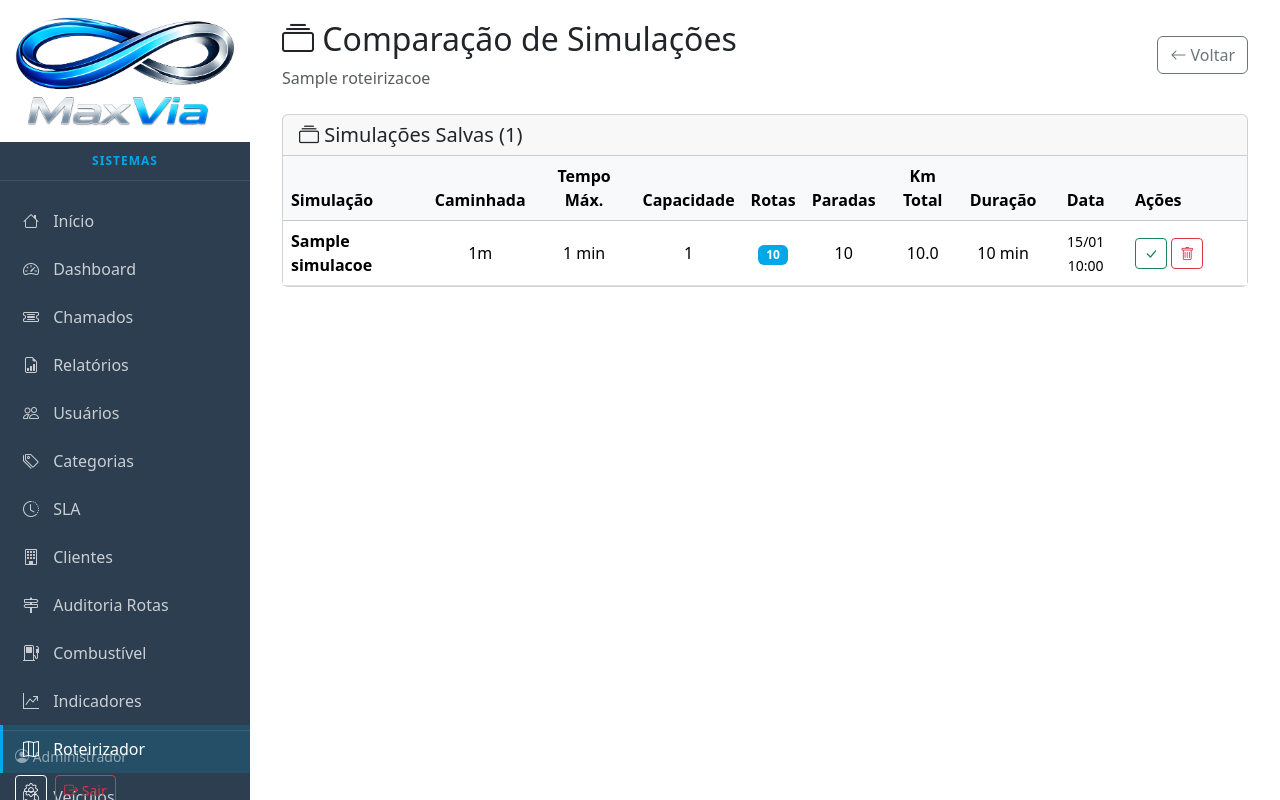
After one commit to cleverauditor/helpdesk, a Flask app: page /roteirizador/1/simulacoes in a window 1280 px wide. The commit adds this page. Run offline with Flask 3, Linux system fonts and the light colour scheme; a user stored in the database is signed in; tables that the repository leaves empty hold one stand-in row (values such as "Sample post").

Commit message:
feat: Sistema de simulações para comparar roteirizações
- Modelo Simulacao para armazenar snapshots de otimizações
- Salva simulação automaticamente ao recalcular
- Card de simulações na sidebar com botões Aplicar/Excluir
- Página de comparação com tabela de parâmetros vs resultados
- Restauração completa de simulação (rotas, paradas, horários)

Co-Authored-By: Claude Opus 4.6 <noreply@anthropic.com>

```diff
--- a/routes/roteirizador.py
+++ b/routes/roteirizador.py
@@ -6,6 +6,7 @@ import os
 import uuid
 import csv
 import io
+import json
 from functools import wraps
 from datetime import datetime, time
 
@@ -17,7 +18,7 @@ from flask_login import login_required, current_user
 from werkzeug.utils import secure_filename
 
 from models import (
-    db, Category, Roteirizacao, Passageiro, PontoParada, RoteiroPlanejado, Cliente, TipoVeiculo
+    db, Category, Roteirizacao, Passageiro, PontoParada, RoteiroPlanejado, Cliente, TipoVeiculo, Simulacao
 )
 import roteirizador_utils as rutils
 
@@ -207,6 +208,7 @@ def visualizar(id):
 
     api_key = current_app.config['GOOGLE_MAPS_API_KEY']
     tipos_veiculo = TipoVeiculo.query.filter_by(ativo=True).order_by(TipoVeiculo.capacidade).all()
+    simulacoes = rot.simulacoes.order_by(Simulacao.criado_em.desc()).all()
 
     return render_template('roteirizador/view.html',
                            rot=rot,
@@ -217,7 +219,8 @@ def visualizar(id):
                            total_falha=total_falha,
                            total_pendente=total_pendente,
                            api_key=api_key,
-                           tipos_veiculo=tipos_veiculo)
+                           tipos_veiculo=tipos_veiculo,
+                           simulacoes=simulacoes)
 
 
 # ============================================
@@ -518,6 +521,10 @@ def otimizar(id):
 def recalcular(id):
     rot = Roteirizacao.query.get_or_404(id)
 
+    # Salvar simulação atual antes de recalcular (se já otimizado)
+    if rot.status in ('otimizado', 'finalizado') and rot.total_rotas:
+        _salvar_simulacao(rot)
+
     # Atualizar parâmetros
     dist_max = request.form.get('distancia_maxima_caminhada', type=int)
     tempo_max = request.form.get('tempo_maximo_viagem', type=int)
@@ -541,8 +548,59 @@ def recalcular(id):
     rot.status = 'geocodificado'
     db.session.commit()
 
-    flash('Parâmetros atualizados. Clusterize e otimize novamente.', 'info')
+    flash('Simulação anterior salva. Clusterize e otimize com os novos parâmetros.', 'info')
     return redirect(url_for('roteirizador.visualizar', id=id))
+
+
+def _salvar_simulacao(rot):
+    """Salva o estado atual da roteirização como simulação"""
+    num = rot.simulacoes.count() + 1
+    nome = f'Simulação {num} - {rot.distancia_maxima_caminhada}m, Cap. {rot.capacidade_veiculo}'
+
+    # Snapshot dos dados das rotas e paradas
+    roteiros = rot.roteiros.filter_by(ativo=True).order_by(RoteiroPlanejado.ordem).all()
+    paradas = rot.paradas.filter_by(ativo=True).order_by(PontoParada.roteiro_id, PontoParada.ordem).all()
+
+    dados = {
+        'roteiros': [{
+            'nome': r.nome,
+            'ordem': r.ordem,
+            'distancia_km': r.distancia_km,
+            'duracao_minutos': r.duracao_minutos,
+            'total_passageiros': r.total_passageiros,
+            'capacidade_veiculo': r.capacidade_veiculo,
+            'horario_saida': r.horario_saida.strftime('%H:%M') if r.horario_saida else None,
+            'horario_chegada_destino': r.horario_chegada_destino.strftime('%H:%M') if r.horario_chegada_destino else None,
+            'polyline_encoded': r.polyline_encoded,
+        } for r in roteiros],
+        'paradas': [{
+            'nome': p.nome,
+            'endereco_referencia': p.endereco_referencia,
+            'lat': p.lat,
+            'lng': p.lng,
+            'ordem': p.ordem,
+            'roteiro_nome': next((r.nome for r in roteiros if r.id == p.roteiro_id), None),
+            'total_passageiros': p.total_passageiros,
+            'horario_chegada': p.horario_chegada.strftime('%H:%M') if p.horario_chegada else None,
+            'horario_partida': p.horario_partida.strftime('%H:%M') if p.horario_partida else None,
+        } for p in paradas],
+    }
+
+    simulacao = Simulacao(
+        roteirizacao_id=rot.id,
+        nome=nome,
+        distancia_maxima_caminhada=rot.distancia_maxima_caminhada,
+        tempo_maximo_viagem=rot.tempo_maximo_viagem,
+        horario_chegada=rot.horario_chegada,
+        capacidade_veiculo=rot.capacidade_veiculo,
+        total_rotas=rot.total_rotas,
+        total_paradas=rot.total_paradas,
+        distancia_total_km=rot.distancia_total_km,
+        duracao_total_minutos=rot.duracao_total_minutos,
+        dados_json=json.dumps(dados, ensure_ascii=False)
+    )
+    db.session.add(simulacao)
+    db.session.flush()
 
 
 # ============================================
@@ -828,3 +886,107 @@ def excluir(id):
     db.session.commit()
     flash('Roteirização excluída.', 'success')
     return redirect(url_for('roteirizador.lista'))
+
+
+# ============================================
+# SIMULAÇÕES
+# ============================================
+
+@roteirizador_bp.route('/<int:id>/simulacoes')
+@roteirizador_required
+def simulacoes(id):
+    rot = Roteirizacao.query.get_or_404(id)
+    sims = rot.simulacoes.order_by(Simulacao.criado_em.desc()).all()
+    tipos_veiculo = TipoVeiculo.query.filter_by(ativo=True).order_by(TipoVeiculo.capacidade).all()
+    return render_template('roteirizador/simulacoes.html', rot=rot, simulacoes=sims, tipos_veiculo=tipos_veiculo)
+
+
+@roteirizador_bp.route('/<int:id>/simulacao/<int:sim_id>/aplicar', methods=['POST'])
+@roteirizador_required
+def aplicar_simulacao(id, sim_id):
+    rot = Roteirizacao.query.get_or_404(id)
+    sim = Simulacao.query.get_or_404(sim_id)
+
+    if sim.roteirizacao_id != rot.id:
+        flash('Simulação não pertence a esta roteirização.', 'danger')
+        return redirect(url_for('roteirizador.visualizar', id=id))
+
+    # Salvar estado atual antes de aplicar (se otimizado)
+    if rot.status in ('otimizado', 'finalizado') and rot.total_rotas:
+        _salvar_simulacao(rot)
+
+    # Limpar dados atuais
+    RoteiroPlanejado.query.filter_by(roteirizacao_id=id).delete()
+    for p in rot.paradas.filter_by(ativo=True).all():
+        p.roteiro_id = None
+        p.ordem = None
+        p.horario_chegada = None
+        p.horario_partida = None
+
+    # Restaurar parâmetros
+    rot.distancia_maxima_caminhada = sim.distancia_maxima_caminhada
+    rot.tempo_maximo_viagem = sim.tempo_maximo_viagem
+    rot.horario_chegada = sim.horario_chegada
+    rot.capacidade_veiculo = sim.capacidade_veiculo
+    rot.total_rotas = sim.total_rotas
+    rot.total_paradas = sim.total_paradas
+    rot.distancia_total_km = sim.distancia_total_km
+    rot.duracao_total_minutos = sim.duracao_total_minutos
+
+    # Restaurar rotas e paradas do JSON
+    dados = json.loads(sim.dados_json)
+
+    roteiro_map = {}
+    for rd in dados.get('roteiros', []):
+        roteiro = RoteiroPlanejado(
+            roteirizacao_id=id,
+            nome=rd['nome'],
+            ordem=rd['ordem'],
+            distancia_km=rd['distancia_km'],
+            duracao_minutos=rd['duracao_minutos'],
+            total_passageiros=rd['total_passageiros'],
+            capacidade_veiculo=rd['capacidade_veiculo'],
+            polyline_encoded=rd.get('polyline_encoded'),
+        )
+        if rd.get('horario_saida'):
+            h, m = rd['horario_saida'].split(':')
+            roteiro.horario_saida = time(int(h), int(m))
+        if rd.get('horario_chegada_destino'):
+            h, m = rd['horario_chegada_destino'].split(':')
+            roteiro.horario_chegada_destino = time(int(h), int(m))
+        db.session.add(roteiro)
+        db.session.flush()
+        roteiro_map[rd['nome']] = roteiro.id
+
+    # Restaurar atribuições das paradas
+    for pd in dados.get('paradas', []):
+        parada = rot.paradas.filter_by(nome=pd['nome'], lat=pd['lat'], lng=pd['lng']).first()
+        if parada and pd.get('roteiro_nome') in roteiro_map:
+            parada.roteiro_id = roteiro_map[pd['roteiro_nome']]
+            parada.ordem = pd['ordem']
+            if pd.get('horario_chegada'):
+                h, m = pd['horario_chegada'].split(':')
+                parada.horario_chegada = time(int(h), int(m))
+            if pd.get('horario_partida'):
+                h, m = pd['horario_partida'].split(':')
+                parada.horario_partida = time(int(h), int(m))
+
+    rot.status = 'otimizado'
+    db.session.commit()
+
+    flash(f'Simulação "{sim.nome}" aplicada com sucesso!', 'success')
+    return redirect(url_for('roteirizador.visualizar', id=id))
+
+
+@roteirizador_bp.route('/<int:id>/simulacao/<int:sim_id>/excluir', methods=['POST'])
+@roteirizador_required
+def excluir_simulacao(id, sim_id):
+    sim = Simulacao.query.get_or_404(sim_id)
+    if sim.roteirizacao_id != id:
+        flash('Simulação não pertence a esta roteirização.', 'danger')
+        return redirect(url_for('roteirizador.visualizar', id=id))
+
+    db.session.delete(sim)
+    db.session.commit()
+    flash(f'Simulação "{sim.nome}" excluída.', 'success')
+    return redirect(url_for('roteirizador.visualizar', id=id))
--- /dev/null
+++ b/templates/roteirizador/simulacoes.html
@@ -0,0 +1,103 @@
+{% extends 'base.html' %}
+
+{% block title %}Simulações - {{ rot.nome }} - Sistemas MaxVia{% endblock %}
+
+{% block content %}
+<div class="d-flex justify-content-between align-items-center mb-4">
+    <div>
+        <h2><i class="bi bi-collection"></i> Comparação de Simulações</h2>
+        <p class="text-muted mb-0">{{ rot.nome }}</p>
+    </div>
+    <a href="{{ url_for('roteirizador.visualizar', id=rot.id) }}" class="btn btn-outline-secondary">
+        <i class="bi bi-arrow-left"></i> Voltar
+    </a>
+</div>
+
+<!-- Estado Atual -->
+{% if rot.status in ['otimizado', 'finalizado'] and rot.total_rotas %}
+<div class="card mb-4 border-primary">
+    <div class="card-header bg-primary text-white d-flex justify-content-between align-items-center">
+        <h5 class="mb-0"><i class="bi bi-star-fill"></i> Configuração Atual</h5>
+        <span class="badge bg-light text-primary">Ativa</span>
+    </div>
+    <div class="card-body">
+        <div class="row">
+            <div class="col-md-6">
+                <h6>Parâmetros</h6>
+                <table class="table table-sm">
+                    <tr><td class="text-muted">Dist. Caminhada</td><td><strong>{{ rot.distancia_maxima_caminhada }}m</strong></td></tr>
+                    <tr><td class="text-muted">Tempo Máx.</td><td><strong>{{ rot.tempo_maximo_viagem }} min</strong></td></tr>
+                    <tr><td class="text-muted">Chegada</td><td><strong>{{ rot.horario_chegada.strftime('%H:%M') }}</strong></td></tr>
+                    <tr><td class="text-muted">Capacidade</td><td><strong>{{ rot.capacidade_veiculo }} lug.</strong></td></tr>
+                </table>
+            </div>
+            <div class="col-md-6">
+                <h6>Resultados</h6>
+                <div class="row g-2">
+                    <div class="col-6"><div class="text-center p-2 bg-light rounded"><div class="h4 mb-0">{{ rot.total_rotas or 0 }}</div><small class="text-muted">Rotas</small></div></div>
+                    <div class="col-6"><div class="text-center p-2 bg-light rounded"><div class="h4 mb-0">{{ rot.total_paradas or 0 }}</div><small class="text-muted">Paradas</small></div></div>
+                    <div class="col-6"><div class="text-center p-2 bg-light rounded"><div class="h4 mb-0">{{ '%.1f'|format(rot.distancia_total_km) if rot.distancia_total_km else '-' }}</div><small class="text-muted">Km Total</small></div></div>
+                    <div class="col-6"><div class="text-center p-2 bg-light rounded"><div class="h4 mb-0">{{ rot.duracao_total_minutos or '-' }}</div><small class="text-muted">Min. Maior Rota</small></div></div>
+                </div>
+            </div>
+        </div>
+    </div>
+</div>
+{% endif %}
+
+<!-- Simulações Salvas -->
+{% if simulacoes %}
+<div class="card">
+    <div class="card-header"><h5 class="mb-0"><i class="bi bi-collection"></i> Simulações Salvas ({{ simulacoes|length }})</h5></div>
+    <div class="table-responsive">
+        <table class="table table-hover mb-0 align-middle">
+            <thead class="table-light">
+                <tr>
+                    <th>Simulação</th>
+                    <th class="text-center">Caminhada</th>
+                    <th class="text-center">Tempo Máx.</th>
+                    <th class="text-center">Capacidade</th>
+                    <th class="text-center">Rotas</th>
+                    <th class="text-center">Paradas</th>
+                    <th class="text-center">Km Total</th>
+                    <th class="text-center">Duração</th>
+                    <th class="text-center">Data</th>
+                    <th width="120">Ações</th>
+                </tr>
+            </thead>
+            <tbody>
+                {% for sim in simulacoes %}
+                <tr>
+                    <td><strong>{{ sim.nome }}</strong></td>
+                    <td class="text-center">{{ sim.distancia_maxima_caminhada }}m</td>
+                    <td class="text-center">{{ sim.tempo_maximo_viagem }} min</td>
+                    <td class="text-center">{{ sim.capacidade_veiculo }}</td>
+                    <td class="text-center"><span class="badge bg-primary">{{ sim.total_rotas or 0 }}</span></td>
+                    <td class="text-center">{{ sim.total_paradas or 0 }}</td>
+                    <td class="text-center">{{ '%.1f'|format(sim.distancia_total_km) if sim.distancia_total_km else '-' }}</td>
+                    <td class="text-center">{{ sim.duracao_total_minutos or '-' }} min</td>
+                    <td class="text-center"><small>{{ sim.criado_em.strftime('%d/%m %H:%M') }}</small></td>
+                    <td>
+                        <form method="POST" action="{{ url_for('roteirizador.aplicar_simulacao', id=rot.id, sim_id=sim.id) }}" class="d-inline">
+                            <button class="btn btn-sm btn-outline-success" title="Aplicar" onclick="return confirm('Aplicar esta simulação? O estado atual será salvo.')">
+                                <i class="bi bi-check-lg"></i>
+                            </button>
+                        </form>
+                        <form method="POST" action="{{ url_for('roteirizador.excluir_simulacao', id=rot.id, sim_id=sim.id) }}" class="d-inline">
+                            <button class="btn btn-sm btn-outline-danger" title="Excluir" onclick="return confirm('Excluir esta simulação?')">
+                                <i class="bi bi-trash"></i>
+                            </button>
+                        </form>
+                    </td>
+                </tr>
+                {% endfor %}
+            </tbody>
+        </table>
+    </div>
+</div>
+{% else %}
+<div class="alert alert-info">
+    <i class="bi bi-info-circle"></i> Nenhuma simulação salva ainda. Ao recalcular com novos parâmetros, a configuração atual é salva automaticamente como simulação.
+</div>
+{% endif %}
+{% endblock %}
```
Also changed, not shown: models.py (+32 -0 lines), templates/roteirizador/view.html (+41 -0 lines).
